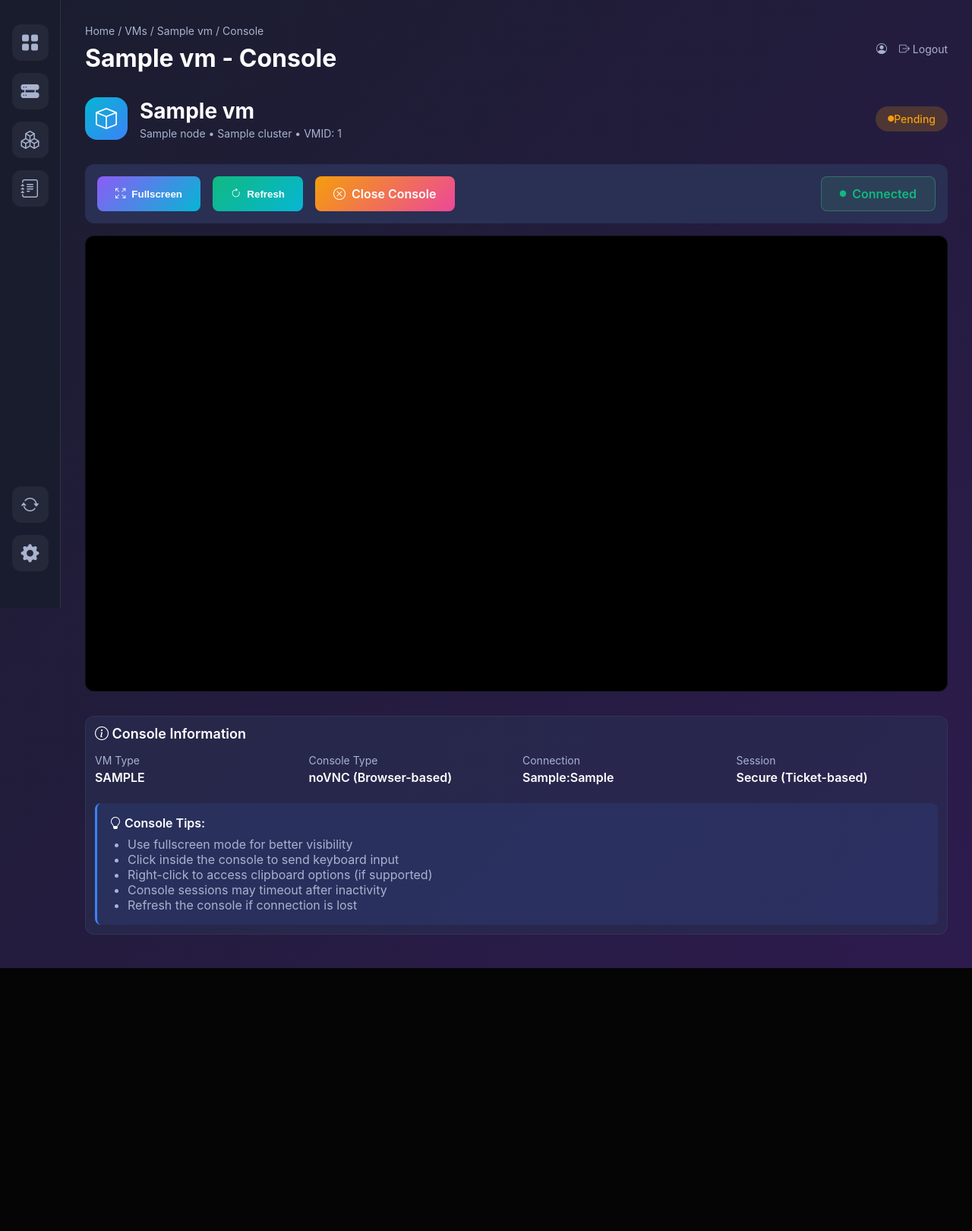
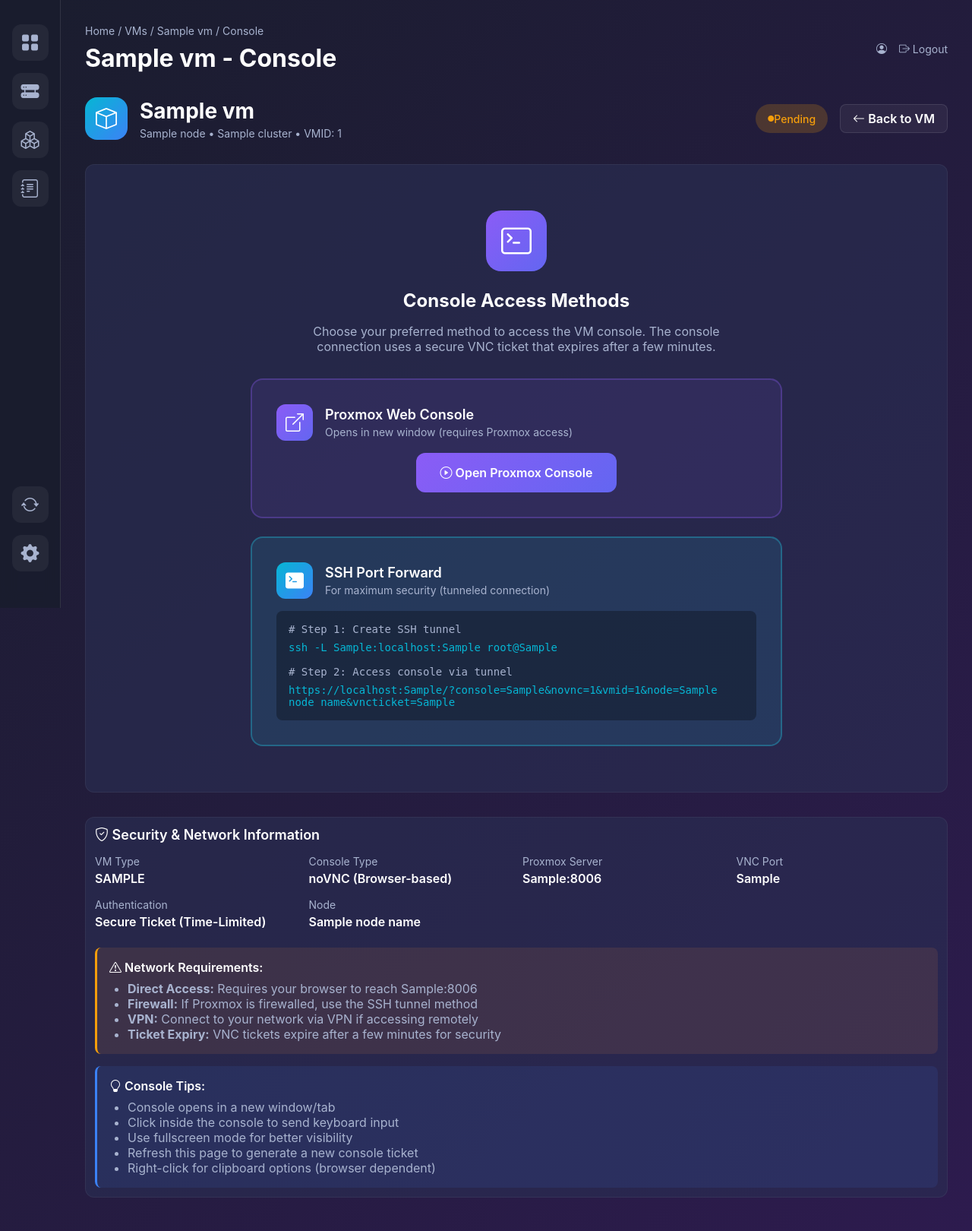
Before and after one commit to jskoetsier/pxpx, a Django app: template templates/proxmox_manager/vm_console.html in a window 1280 px wide. Shown: the whole page at 76% size. Before the commit the page ends 1274 px from the top, so only its background shows below. Run offline with Django 5.2, Linux system fonts and the light colour scheme; the template is opened without the code that fills it: most values are stand-ins (such as "Sample title", 1, 10 or a date in 2020).

Commit message:
Update console to offer multiple access methods
Console Access Methods:
1. Direct Proxmox Web Console - Opens in new window with VNC ticket
2. SSH Port Forward - For firewalled setups with instructions

Why This Approach:
- Browser cannot directly reach firewalled Proxmox servers
- Embedding requires browser to access Proxmox IP:port
- True WebSocket proxy would require complex implementation
- This solution provides both convenience and security options

Features:
- Beautiful two-option interface with icons
- Clear network requirements explanation
- SSH tunnel copy-paste instructions
- Ticket-based secure authentication
- Works for both QEMU VMs and LXC containers
- Helpful tips and warnings

User Experience:
- Click button to open in new window (if Proxmox accessible)
- Or follow SSH tunnel steps for firewalled setups
- Console ticket auto-included in URL
- Refresh page to generate new ticket

```diff
--- a/templates/proxmox_manager/vm_console.html
+++ b/templates/proxmox_manager/vm_console.html
@@ -2,107 +2,6 @@
 
 {% block breadcrumb %}<a href="{% url 'vm_list' %}" style="color: var(--text-secondary); text-decoration: none;">VMs</a> / <a href="{% url 'vm_detail' vm.id %}" style="color: var(--text-secondary); text-decoration: none;">{{ vm.name }}</a> / Console{% endblock %}
 {% block page_title %}{{ vm.name }} - Console{% endblock %}
-
-{% block extra_css %}
-<style>
-    #console-container {
-        position: relative;
-        width: 100%;
-        height: calc(100vh - 200px);
-        min-height: 600px;
-        background: #000;
-        border-radius: 12px;
-        overflow: hidden;
-    }
-
-    #console-iframe {
-        width: 100%;
-        height: 100%;
-        border: none;
-    }
-
-    .console-controls {
-        display: flex;
-        gap: 1rem;
-        margin-bottom: 1rem;
-        padding: 1rem;
-        background: var(--bg-card);
-        border-radius: 12px;
-    }
-
-    .console-btn {
-        padding: 0.75rem 1.5rem;
-        border-radius: 8px;
-        border: none;
-        font-weight: 600;
-        cursor: pointer;
-        transition: all 0.3s ease;
-        display: flex;
-        align-items: center;
-        gap: 0.5rem;
-    }
-
-    .console-btn:hover {
-        transform: translateY(-2px);
-        box-shadow: 0 4px 12px rgba(0, 0, 0, 0.2);
-    }
-
-    .btn-fullscreen {
-        background: linear-gradient(135deg, var(--accent-purple), var(--accent-cyan));
-        color: white;
-    }
-
-    .btn-refresh {
-        background: linear-gradient(135deg, var(--accent-green), var(--accent-cyan));
-        color: white;
-    }
-
-    .btn-close {
-        background: linear-gradient(135deg, var(--accent-orange), var(--accent-pink));
-        color: white;
-    }
-
-    .console-status {
-        padding: 0.75rem 1.5rem;
-        background: rgba(74, 222, 128, 0.1);
-        border: 1px solid rgba(74, 222, 128, 0.3);
-        border-radius: 8px;
-        color: var(--accent-green);
-        font-weight: 600;
-        display: flex;
-        align-items: center;
-        gap: 0.5rem;
-    }
-
-    .loading-overlay {
-        position: absolute;
-        top: 0;
-        left: 0;
-        right: 0;
-        bottom: 0;
-        background: rgba(0, 0, 0, 0.9);
-        display: flex;
-        flex-direction: column;
-        align-items: center;
-        justify-content: center;
-        z-index: 10;
-        transition: opacity 0.3s ease;
-    }
-
-    .loading-spinner {
-        width: 60px;
-        height: 60px;
-        border: 4px solid rgba(147, 51, 234, 0.2);
-        border-top-color: var(--accent-purple);
-        border-radius: 50%;
-        animation: spin 1s linear infinite;
-    }
-
-    @keyframes spin {
-        to { transform: rotate(360deg); }
-    }
-</style>
-{% endblock %}
 
 {% block content %}
 <!-- VM Header -->
@@ -128,45 +27,70 @@
                 <i class="bi bi-circle-fill" style="font-size: 0.5rem;"></i> {{ vm.status|title }}
             </span>
         {% endif %}
-    </div>
-</div>
-
-<!-- Console Controls -->
-<div class="console-controls">
-    <button onclick="toggleFullscreen()" class="console-btn btn-fullscreen">
-        <i class="bi bi-arrows-fullscreen"></i> Fullscreen
-    </button>
-    <button onclick="refreshConsole()" class="console-btn btn-refresh">
-        <i class="bi bi-arrow-clockwise"></i> Refresh
-    </button>
-    <a href="{% url 'vm_detail' vm.id %}" class="console-btn btn-close" style="text-decoration: none;">
-        <i class="bi bi-x-circle"></i> Close Console
-    </a>
-    <div style="flex: 1;"></div>
-    <div class="console-status">
-        <i class="bi bi-circle-fill" style="font-size: 0.5rem; animation: pulse 2s ease-in-out infinite;"></i>
-        Connected
+        <a href="{% url 'vm_detail' vm.id %}" style="padding: 0.5rem 1rem; background: rgba(255, 255, 255, 0.05); border: 1px solid rgba(255, 255, 255, 0.1); border-radius: 8px; color: var(--text-primary); text-decoration: none; font-weight: 600;">
+            <i class="bi bi-arrow-left"></i> Back to VM
+        </a>
     </div>
 </div>
 
 <!-- Console Container -->
-<div id="console-container" class="task-card" style="padding: 0; margin-bottom: 2rem;">
-    <div id="loading-overlay" class="loading-overlay">
-        <div class="loading-spinner"></div>
-        <p style="color: white; margin-top: 1.5rem; font-size: 1.125rem;">Connecting to {{ vm.name }}...</p>
+<div class="task-card" style="margin-bottom: 2rem;">
+    <div style="text-align: center; padding: 3rem;">
+        <div style="width: 80px; height: 80px; margin: 0 auto 1.5rem; background: linear-gradient(135deg, #8b5cf6, #6366f1); border-radius: 20px; display: flex; align-items: center; justify-content: center;">
+            <i class="bi bi-terminal" style="font-size: 2.5rem; color: white;"></i>
+        </div>
+
+        <h3 style="font-size: 1.5rem; font-weight: 700; margin-bottom: 1rem;">Console Access Methods</h3>
+
+        <p style="color: var(--text-secondary); margin-bottom: 2rem; max-width: 600px; margin-left: auto; margin-right: auto;">
+            Choose your preferred method to access the VM console. The console connection uses a secure VNC ticket that expires after a few minutes.
+        </p>
+
+        <!-- Method 1: Direct Proxmox Console -->
+        <div style="background: rgba(139, 92, 246, 0.1); border: 2px solid rgba(139, 92, 246, 0.3); border-radius: 16px; padding: 2rem; margin-bottom: 1.5rem; max-width: 700px; margin-left: auto; margin-right: auto;">
+            <div style="display: flex; align-items: center; gap: 1rem; margin-bottom: 1rem;">
+                <div style="width: 48px; height: 48px; background: linear-gradient(135deg, #8b5cf6, #6366f1); border-radius: 12px; display: flex; align-items: center; justify-content: center; flex-shrink: 0;">
+                    <i class="bi bi-box-arrow-up-right" style="font-size: 1.5rem; color: white;"></i>
+                </div>
+                <div style="text-align: left; flex: 1;">
+                    <div style="font-weight: 600; font-size: 1.125rem; margin-bottom: 0.25rem;">Proxmox Web Console</div>
+                    <div style="color: var(--text-secondary); font-size: 0.875rem;">Opens in new window (requires Proxmox access)</div>
+                </div>
+            </div>
+            <a href="https://{{ proxmox_host }}:8006/?console={{ vm_type }}&novnc=1&vmid={{ vmid }}&vmname={{ vm.name|urlencode }}&node={{ node_name }}&resize=scale&vncticket={{ console_ticket|urlencode }}"
+               target="_blank"
+               style="display: inline-block; padding: 1rem 2rem; background: linear-gradient(135deg, #8b5cf6, #6366f1); border-radius: 12px; color: white; text-decoration: none; font-weight: 600; transition: transform 0.2s;">
+                <i class="bi bi-play-circle"></i> Open Proxmox Console
+            </a>
+        </div>
+
+        <!-- Method 2: SSH Instructions -->
+        <div style="background: rgba(34, 211, 238, 0.1); border: 2px solid rgba(34, 211, 238, 0.3); border-radius: 16px; padding: 2rem; max-width: 700px; margin-left: auto; margin-right: auto;">
+            <div style="display: flex; align-items: center; gap: 1rem; margin-bottom: 1rem;">
+                <div style="width: 48px; height: 48px; background: linear-gradient(135deg, var(--accent-cyan), var(--accent-blue)); border-radius: 12px; display: flex; align-items: center; justify-content: center; flex-shrink: 0;">
+                    <i class="bi bi-terminal-fill" style="font-size: 1.5rem; color: white;"></i>
+                </div>
+                <div style="text-align: left; flex: 1;">
+                    <div style="font-weight: 600; font-size: 1.125rem; margin-bottom: 0.25rem;">SSH Port Forward</div>
+                    <div style="color: var(--text-secondary); font-size: 0.875rem;">For maximum security (tunneled connection)</div>
+                </div>
+            </div>
+
+            <div style="background: rgba(0, 0, 0, 0.3); border-radius: 8px; padding: 1rem; margin-top: 1rem; text-align: left; font-family: monospace; font-size: 0.875rem; overflow-x: auto;">
+                <div style="color: var(--text-secondary); margin-bottom: 0.5rem;"># Step 1: Create SSH tunnel</div>
+                <div style="color: var(--accent-cyan);">ssh -L {{ console_port }}:localhost:{{ console_port }} root@{{ proxmox_host }}</div>
+
+                <div style="color: var(--text-secondary); margin-top: 1rem; margin-bottom: 0.5rem;"># Step 2: Access console via tunnel</div>
+                <div style="color: var(--accent-cyan);">https://localhost:{{ console_port }}/?console={{ vm_type }}&novnc=1&vmid={{ vmid }}&node={{ node_name }}&vncticket={{ console_ticket|urlencode }}</div>
+            </div>
+        </div>
     </div>
-    <iframe
-        id="console-iframe"
-        src="https://{{ proxmox_host }}:{{ console_port }}/?console={{ vm_type }}&novnc=1&vmid={{ vmid }}&vmname={{ vm.name }}&node={{ node_name }}&resize=scale&vncticket={{ console_ticket|urlencode }}"
-        allow="fullscreen"
-        onload="hideLoading()">
-    </iframe>
 </div>
 
 <!-- Console Info -->
 <div class="task-card">
     <h3 style="font-size: 1.125rem; font-weight: 600; margin-bottom: 1rem;">
-        <i class="bi bi-info-circle"></i> Console Information
+        <i class="bi bi-shield-check"></i> Security & Network Information
     </h3>
     <div style="display: grid; grid-template-columns: repeat(auto-fit, minmax(250px, 1fr)); gap: 1rem;">
         <div>
@@ -178,69 +102,46 @@
             <div style="font-weight: 600;">noVNC (Browser-based)</div>
         </div>
         <div>
-            <div style="color: var(--text-secondary); font-size: 0.875rem; margin-bottom: 0.25rem;">Connection</div>
-            <div style="font-weight: 600;">{{ proxmox_host }}:{{ console_port }}</div>
+            <div style="color: var(--text-secondary); font-size: 0.875rem; margin-bottom: 0.25rem;">Proxmox Server</div>
+            <div style="font-weight: 600;">{{ proxmox_host }}:8006</div>
         </div>
         <div>
-            <div style="color: var(--text-secondary); font-size: 0.875rem; margin-bottom: 0.25rem;">Session</div>
-            <div style="font-weight: 600;">Secure (Ticket-based)</div>
+            <div style="color: var(--text-secondary); font-size: 0.875rem; margin-bottom: 0.25rem;">VNC Port</div>
+            <div style="font-weight: 600;">{{ console_port }}</div>
+        </div>
+        <div>
+            <div style="color: var(--text-secondary); font-size: 0.875rem; margin-bottom: 0.25rem;">Authentication</div>
+            <div style="font-weight: 600;">Secure Ticket (Time-Limited)</div>
+        </div>
+        <div>
+            <div style="color: var(--text-secondary); font-size: 0.875rem; margin-bottom: 0.25rem;">Node</div>
+            <div style="font-weight: 600;">{{ node_name }}</div>
         </div>
     </div>
 
-    <div style="margin-top: 1.5rem; padding: 1rem; background: rgba(59, 130, 246, 0.1); border-left: 3px solid var(--accent-blue); border-radius: 8px;">
+    <div style="margin-top: 1.5rem; padding: 1rem; background: rgba(251, 146, 60, 0.1); border-left: 3px solid var(--accent-orange); border-radius: 8px;">
+        <div style="font-weight: 600; margin-bottom: 0.5rem;">
+            <i class="bi bi-exclamation-triangle"></i> Network Requirements:
+        </div>
+        <ul style="margin: 0; padding-left: 1.5rem; color: var(--text-secondary);">
+            <li><strong>Direct Access:</strong> Requires your browser to reach {{ proxmox_host }}:8006</li>
+            <li><strong>Firewall:</strong> If Proxmox is firewalled, use the SSH tunnel method</li>
+            <li><strong>VPN:</strong> Connect to your network via VPN if accessing remotely</li>
+            <li><strong>Ticket Expiry:</strong> VNC tickets expire after a few minutes for security</li>
+        </ul>
+    </div>
+
+    <div style="margin-top: 1rem; padding: 1rem; background: rgba(59, 130, 246, 0.1); border-left: 3px solid var(--accent-blue); border-radius: 8px;">
         <div style="font-weight: 600; margin-bottom: 0.5rem;">
             <i class="bi bi-lightbulb"></i> Console Tips:
         </div>
         <ul style="margin: 0; padding-left: 1.5rem; color: var(--text-secondary);">
+            <li>Console opens in a new window/tab</li>
+            <li>Click inside the console to send keyboard input</li>
             <li>Use fullscreen mode for better visibility</li>
-            <li>Click inside the console to send keyboard input</li>
-            <li>Right-click to access clipboard options (if supported)</li>
-            <li>Console sessions may timeout after inactivity</li>
-            <li>Refresh the console if connection is lost</li>
+            <li>Refresh this page to generate a new console ticket</li>
+            <li>Right-click for clipboard options (browser dependent)</li>
         </ul>
     </div>
 </div>
-
-<script>
-    function hideLoading() {
-        const loadingOverlay = document.getElementById('loading-overlay');
-        if (loadingOverlay) {
-            loadingOverlay.style.opacity = '0';
-            setTimeout(() => {
-                loadingOverlay.style.display = 'none';
-            }, 300);
-        }
-    }
-
-    function toggleFullscreen() {
-        const container = document.getElementById('console-container');
-        if (!document.fullscreenElement) {
-            container.requestFullscreen().catch(err => {
-                console.error('Error attempting to enable fullscreen:', err);
-            });
-        } else {
-            document.exitFullscreen();
-        }
-    }
-
-    function refreshConsole() {
-        const iframe = document.getElementById('console-iframe');
-        const loadingOverlay = document.getElementById('loading-overlay');
-
-        loadingOverlay.style.display = 'flex';
-        loadingOverlay.style.opacity = '1';
-
-        iframe.src = iframe.src;
-    }
-
-    // Handle fullscreen change
-    document.addEventListener('fullscreenchange', () => {
-        const fullscreenBtn = document.querySelector('.btn-fullscreen');
-        if (document.fullscreenElement) {
-            fullscreenBtn.innerHTML = '<i class="bi bi-fullscreen-exit"></i> Exit Fullscreen';
-        } else {
-            fullscreenBtn.innerHTML = '<i class="bi bi-arrows-fullscreen"></i> Fullscreen';
-        }
-    });
-</script>
 {% endblock %}
```
